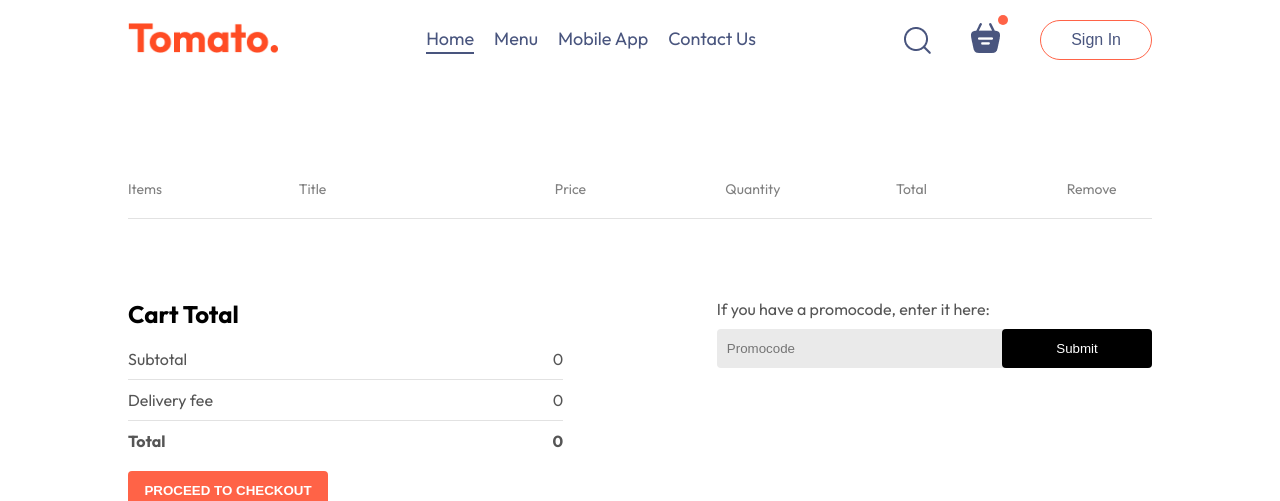
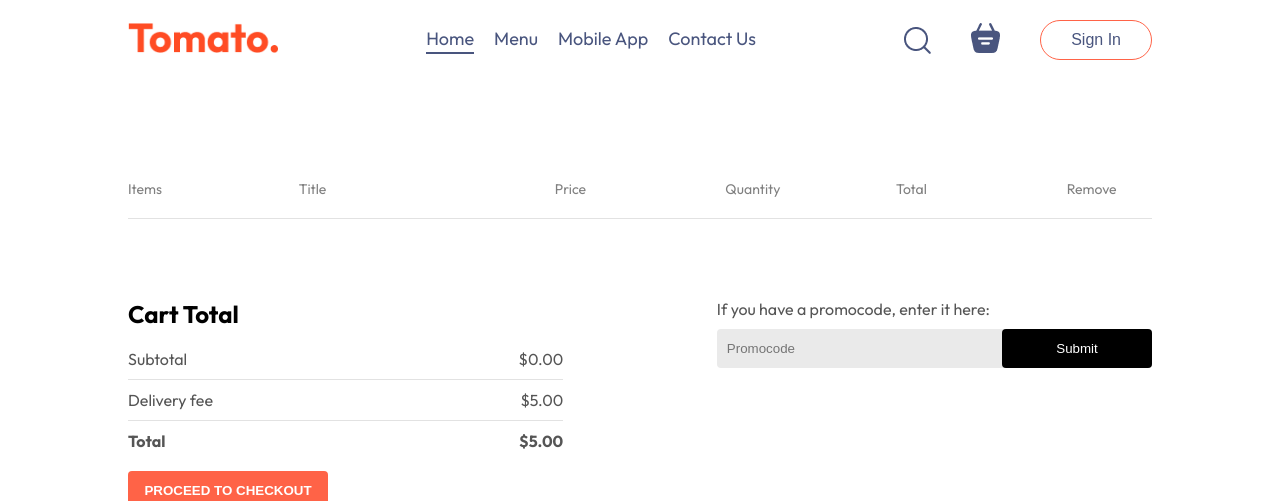
Before and after one commit to ValeryRaikov/Food-Delivery-App, a React (Vite) app in the folder frontend/: page /cart in a window 1280 px wide. Shown: the top 501 px of the page. Built offline with nearby package versions, Linux system fonts and the light colour scheme.

Commit message:
Add hook and fix navigation

```diff
--- a/frontend/src/components/cart/Cart.jsx
+++ b/frontend/src/components/cart/Cart.jsx
@@ -1,12 +1,22 @@
-import { useContext } from 'react';
+import { useContext, useEffect, useState } from 'react';
 
 import { StoreContext } from '../../context/StoreContext';
+import { useGetTotalCartAmount } from '../../hooks/cart-hooks/useGetTotalCartAmount';
+
 import CartItem from './cart-item/CartItem';
 
 import './Cart.css';
 
 export default function Cart() {
     const { cartItems, food_list } = useContext(StoreContext);
+    const getTotalCartAmount = useGetTotalCartAmount();
+    const [deliveryFee, setDeliveryFee] = useState(0);
+
+    useEffect(() => {
+        getTotalCartAmount() < 50
+            ? setDeliveryFee(5)
+            : setDeliveryFee(0)
+    }, [getTotalCartAmount]);
 
     return (
         <div className="cart">
@@ -33,17 +43,17 @@ export default function Cart() {
                     <div>
                         <div className="cart-total-details">
                             <p>Subtotal</p>
-                            <p>{0}</p>
+                            <p>${getTotalCartAmount().toFixed(2)}</p>
                         </div>
                         <hr />
                         <div className="cart-total-details">
                             <p>Delivery fee</p>
-                            <p>{0}</p>
+                            <p>${deliveryFee.toFixed(2)}</p>
                         </div>
                         <hr />
                         <div className="cart-total-details">
                             <b>Total</b>
-                            <b>{0}</b>
+                            <b>${(getTotalCartAmount() + deliveryFee).toFixed(2)}</b>
                         </div>
                     </div>
                     <button>proceed to checkout</button>
--- a/frontend/src/components/navbar/Navbar.jsx
+++ b/frontend/src/components/navbar/Navbar.jsx
@@ -1,50 +1,73 @@
 import { useState } from 'react';
-import { Link } from 'react-router-dom';
+import { Link, useNavigate } from 'react-router-dom';
+
+import { useGetTotalCartAmount } from '../../hooks/cart-hooks/useGetTotalCartAmount';
 
 import { assets } from '../../assets/assets';
 import './Navbar.css';
 
 export default function Navbar({ setShowLogin }) {
     const [menu, setMenu] = useState('home');
+    const getTotalCartAmount = useGetTotalCartAmount();
+    const navigate = useNavigate();
+
+    const handleNavigation = (path, hash) => {
+        setMenu(path);
+        navigate(path);
+
+        if (hash) {
+            setTimeout(() => {
+                const element = document.getElementById(hash);
+
+                if (element) {
+                    element.scrollIntoView({ behavior: 'smooth' });
+                }
+            }, 0);
+        }
+    };
 
     return (
         <div className="navbar">
-            <Link to='/'><img src={assets.logo} className="logo" /></Link>
+            <Link to='/'>
+                <img src={assets.logo} className="logo" />
+            </Link>
             <ul className="navbar-menu">
                 <Link
                     to={'/'}
-                    onClick={() => setMenu('home')}
+                    onClick={() => handleNavigation('/', null)}
                     className={menu === 'home' ? 'active': ''}
                 >
                     home
                 </Link>
-                <a
-                    href="#explore-menu"
-                    onClick={() => setMenu('menu')}
+                <Link
+                    to={'/'}
+                    onClick={() => handleNavigation('/', 'explore-menu')}
                     className={menu === 'menu' ? 'active': ''}
                 >
                     menu
-                </a>
-                <a
-                    href="#app-download"
-                    onClick={() => setMenu('mobile app')}
+                </Link>
+                <Link
+                    to={'/'}
+                    onClick={() => handleNavigation('/', 'app-download')}
                     className={menu === 'mobile app' ? 'active': ''}
                 >
                     mobile app
-                </a>
-                <a
-                    href="#footer"
-                    onClick={() => setMenu('contact us')}
+                </Link>
+                <Link
+                    to={'/'}
+                    onClick={() => handleNavigation('/', 'footer')}
                     className={menu === 'contact us' ? 'active': ''}
                 >
                     contact us
-                </a>
+                </Link>
             </ul>
             <div className="navbar-right">
                 <img src={assets.search_icon} />
                 <div className="navbar-search-icon">
-                    <Link to='/cart'><img src={assets.basket_icon} /></Link>
-                    <div className="dot"></div>
+                    <Link to='/cart'>
+                        <img src={assets.basket_icon} />
+                    </Link>
+                    <div className={getTotalCartAmount() === 0 ? '' : 'dot'}></div>
                 </div>
                 <button onClick={() => setShowLogin(true)}>Sign In</button>
             </div>
--- a/frontend/src/context/StoreContext.jsx
+++ b/frontend/src/context/StoreContext.jsx
@@ -6,10 +6,6 @@ export const StoreContext = createContext(null);
 
 const StoreContextProvider = ({children}) => {
     const [cartItems, setCartItems] = useState({});
-
-    useEffect(() => {
-        console.log(cartItems);
-    }, [cartItems]);
 
     const contextValue = {
         food_list,
--- /dev/null
+++ b/frontend/src/hooks/cart-hooks/useGetTotalCartAmount.js
@@ -0,0 +1,22 @@
+import { useContext } from "react";
+
+import { StoreContext } from "../../context/StoreContext";
+
+export const useGetTotalCartAmount = () => {
+    const { cartItems, food_list } = useContext(StoreContext);
+
+    const getTotalCartAmount = () => {
+        let totalAmount = 0;
+
+        for (const item in cartItems) {
+            if (cartItems[item] > 0) {
+                let itemInfo = food_list.find(product => product._id === item);
+                totalAmount += itemInfo.price * cartItems[item];
+            }
+        }
+
+        return totalAmount;
+    }
+
+    return getTotalCartAmount;
+}
```
